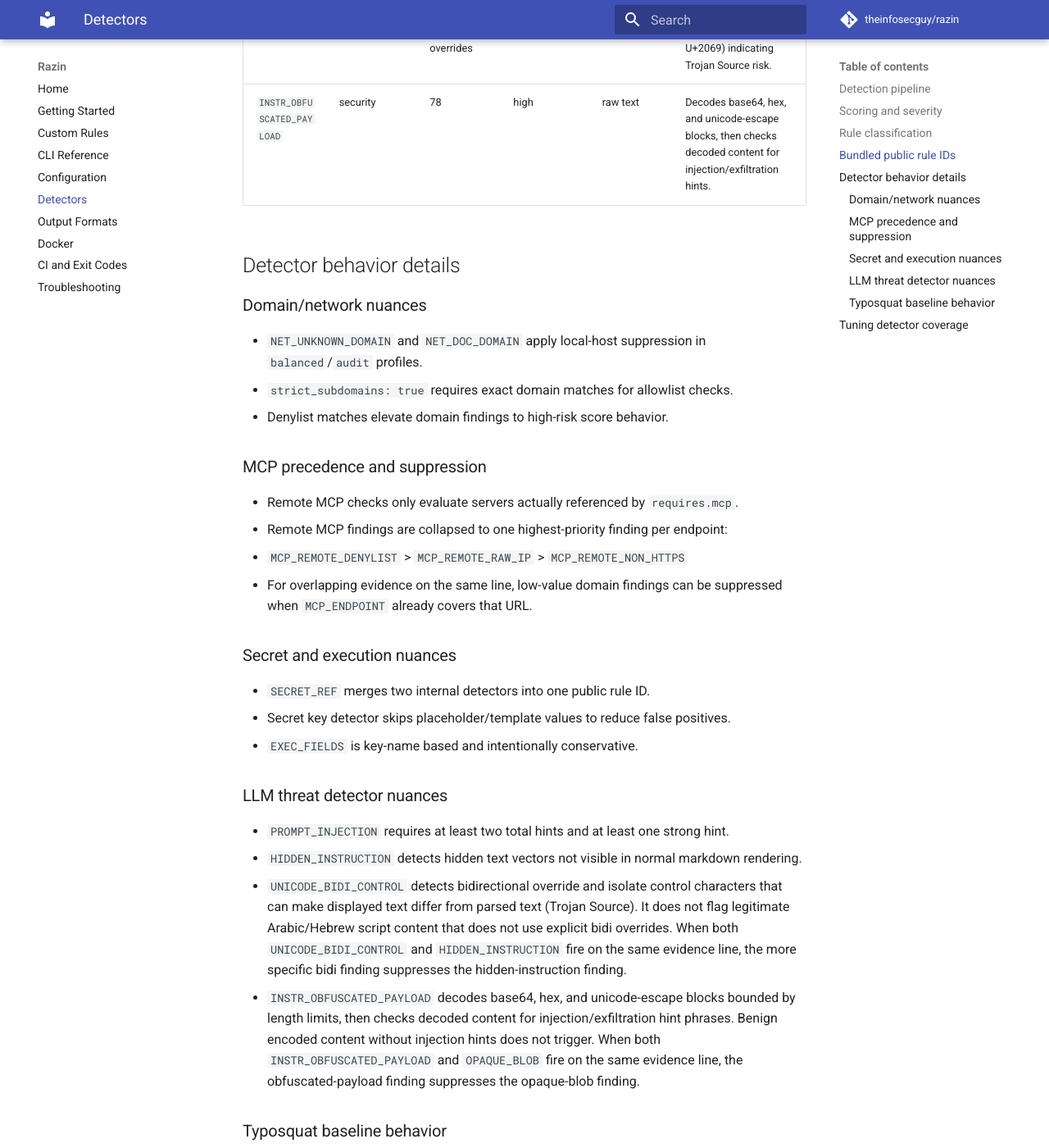
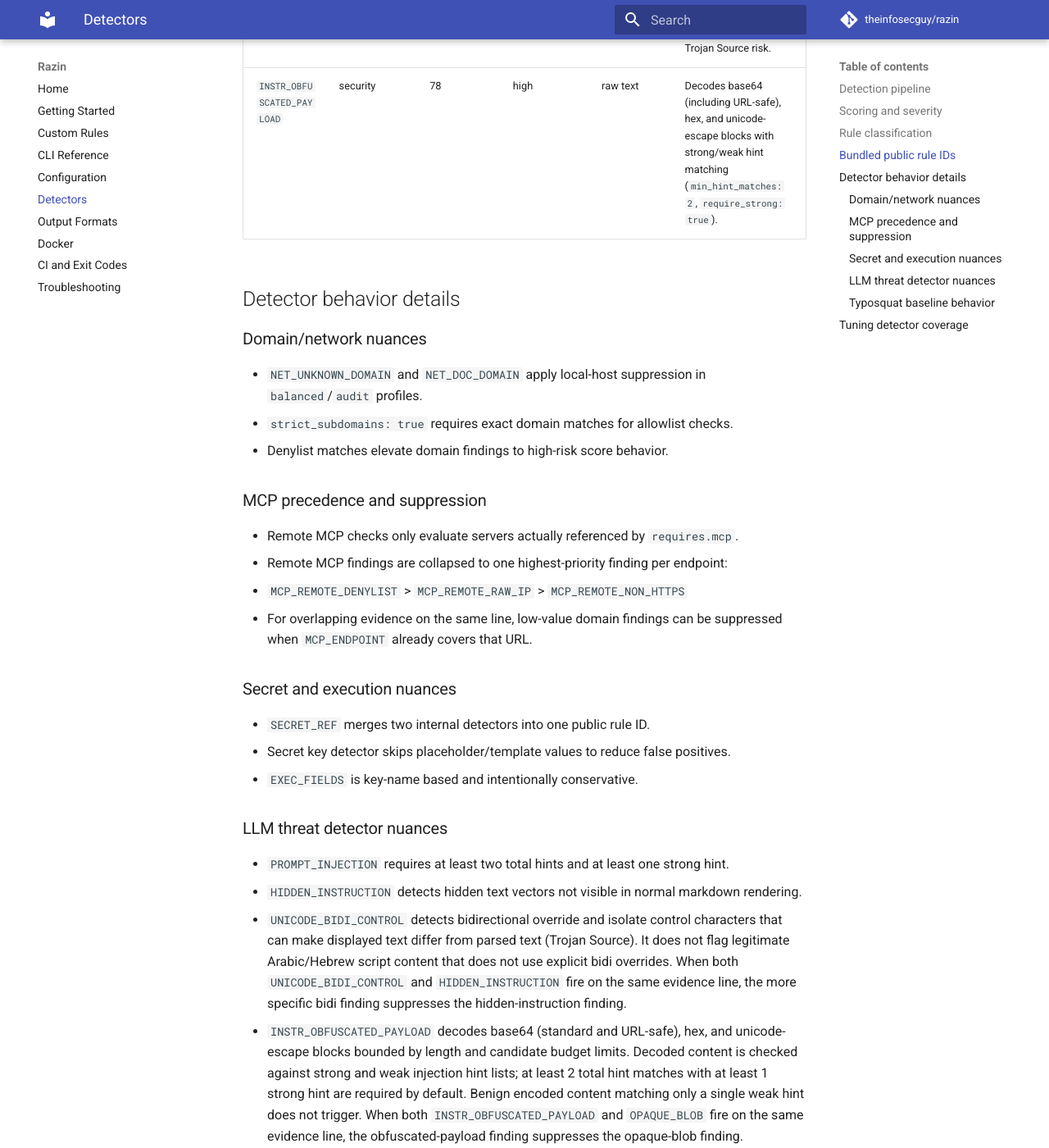
Before and after one commit to theinfosecguy/razin, an MkDocs documentation site: the page built from docs/detectors.md, in a window 1280 px wide and 1400 px high, scrolled down 3856 px. Shown: the whole window at 82% size. Built offline with MkDocs 1.6.1 and Material for MkDocs 9.7.7, drawn with Linux system fonts in a browser that asks for light colours; comment, search, counter and statistics services are not loaded.

Commit message:
docs: update INSTR_OBFUSCATED_PAYLOAD for urlsafe base64 and strong/weak hints

```diff
--- a/docs/detectors.md
+++ b/docs/detectors.md
@@ -71,7 +71,7 @@ Razin currently ships **22** public rule IDs.
 | `DATA_SENSITIVITY` | security | tiered (`high:65`, `medium:40`, `low:15`) + keyword bonus | medium | raw text + parsed fields | Service/keyword-based sensitivity classifier with category inference. |
 | `TYPOSQUAT` | security | 76 | medium | frontmatter + derived names | Levenshtein-based similarity check against baseline (`max_distance: 2`, `min_name_length: 5`). |
 | `UNICODE_BIDI_CONTROL` | security | 85 base, +7 in code fences, +5 for unpaired overrides | high | raw text | Detects Unicode bidi override/isolate controls (U+202A–U+202E, U+2066–U+2069) indicating Trojan Source risk. |
-| `INSTR_OBFUSCATED_PAYLOAD` | security | 78 | high | raw text | Decodes base64, hex, and unicode-escape blocks, then checks decoded content for injection/exfiltration hints. |
+| `INSTR_OBFUSCATED_PAYLOAD` | security | 78 | high | raw text | Decodes base64 (including URL-safe), hex, and unicode-escape blocks with strong/weak hint matching (`min_hint_matches: 2`, `require_strong: true`). |
 
 ## Detector behavior details
 
@@ -99,7 +99,7 @@ Razin currently ships **22** public rule IDs.
 - `PROMPT_INJECTION` requires at least two total hints and at least one strong hint.
 - `HIDDEN_INSTRUCTION` detects hidden text vectors not visible in normal markdown rendering.
 - `UNICODE_BIDI_CONTROL` detects bidirectional override and isolate control characters that can make displayed text differ from parsed text (Trojan Source). It does not flag legitimate Arabic/Hebrew script content that does not use explicit bidi overrides. When both `UNICODE_BIDI_CONTROL` and `HIDDEN_INSTRUCTION` fire on the same evidence line, the more specific bidi finding suppresses the hidden-instruction finding.
-- `INSTR_OBFUSCATED_PAYLOAD` decodes base64, hex, and unicode-escape blocks bounded by length limits, then checks decoded content for injection/exfiltration hint phrases. Benign encoded content without injection hints does not trigger. When both `INSTR_OBFUSCATED_PAYLOAD` and `OPAQUE_BLOB` fire on the same evidence line, the obfuscated-payload finding suppresses the opaque-blob finding.
+- `INSTR_OBFUSCATED_PAYLOAD` decodes base64 (standard and URL-safe), hex, and unicode-escape blocks bounded by length and candidate budget limits. Decoded content is checked against strong and weak injection hint lists; at least 2 total hint matches with at least 1 strong hint are required by default. Benign encoded content matching only a single weak hint does not trigger. When both `INSTR_OBFUSCATED_PAYLOAD` and `OPAQUE_BLOB` fire on the same evidence line, the obfuscated-payload finding suppresses the opaque-blob finding.
 
 ### Typosquat baseline behavior
 
```
